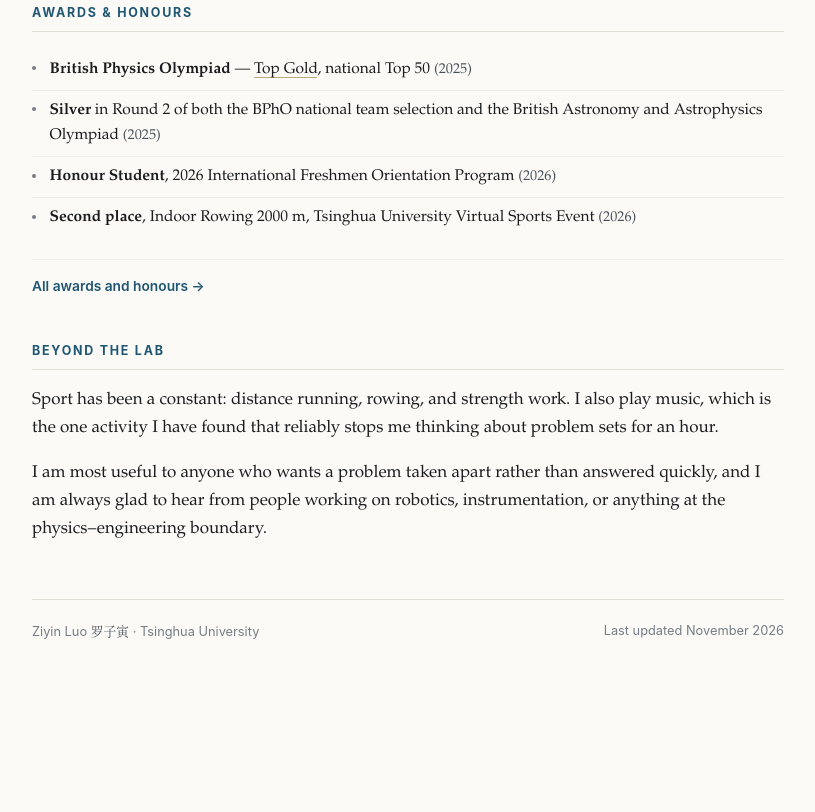
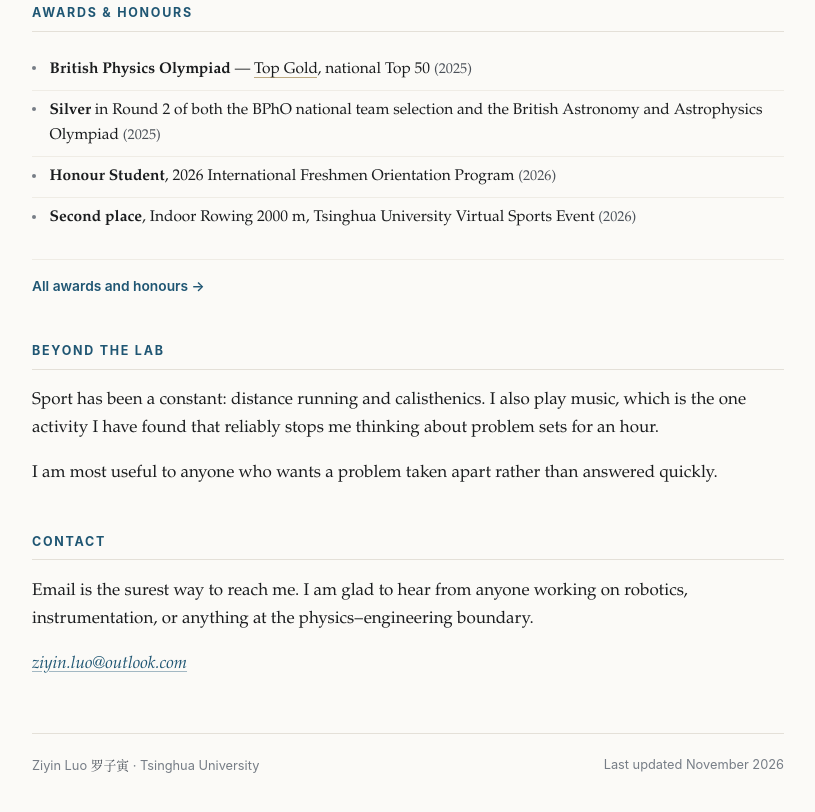
Before and after one commit to luozhangziyin/luozhangziyin.github.io, a plain HTML site: page index.html in a window 1280 px wide. Shown: the part 1650-2462 px from the top of the page, without its empty margins (232-1047 px from the left). Before the commit the page ends 2356 px from the top, so only its background shows below. Drawn offline with Linux system fonts and the light colour scheme.

Commit message:
Add files via upload

```diff
--- a/index.html
+++ b/index.html
@@ -168,15 +168,27 @@
     <section id="interests">
       <h2>Beyond the Lab</h2>
       <p>
-        Sport has been a constant: distance running, rowing, and strength work. I also play
+        Sport has been a constant: distance running and calisthenics. I also play
         music, which is the one activity I have found that reliably stops me thinking about
         problem sets for an hour.
       </p>
       <p>
         I am most useful to anyone who wants a problem taken apart rather than answered
-        quickly, and I am always glad to hear from people working on robotics,
-        instrumentation, or anything at the physics–engineering boundary.
+        quickly.
       </p>
+    </section>
+    <!-- ===== END OF SECTION ===== -->
+
+    <!-- ===== START OF SECTION: CONTACT ===== -->
+    <section id="contact">
+      <h2>Contact</h2>
+      <p>
+        Email is the surest way to reach me. I am glad to hear from anyone working on
+        robotics, instrumentation, or anything at the physics–engineering boundary.
+      </p>
+      <address>
+        <a href="mailto:ziyin.luo@outlook.com">ziyin.luo@outlook.com</a>
+      </address>
     </section>
     <!-- ===== END OF SECTION ===== -->
 
```
